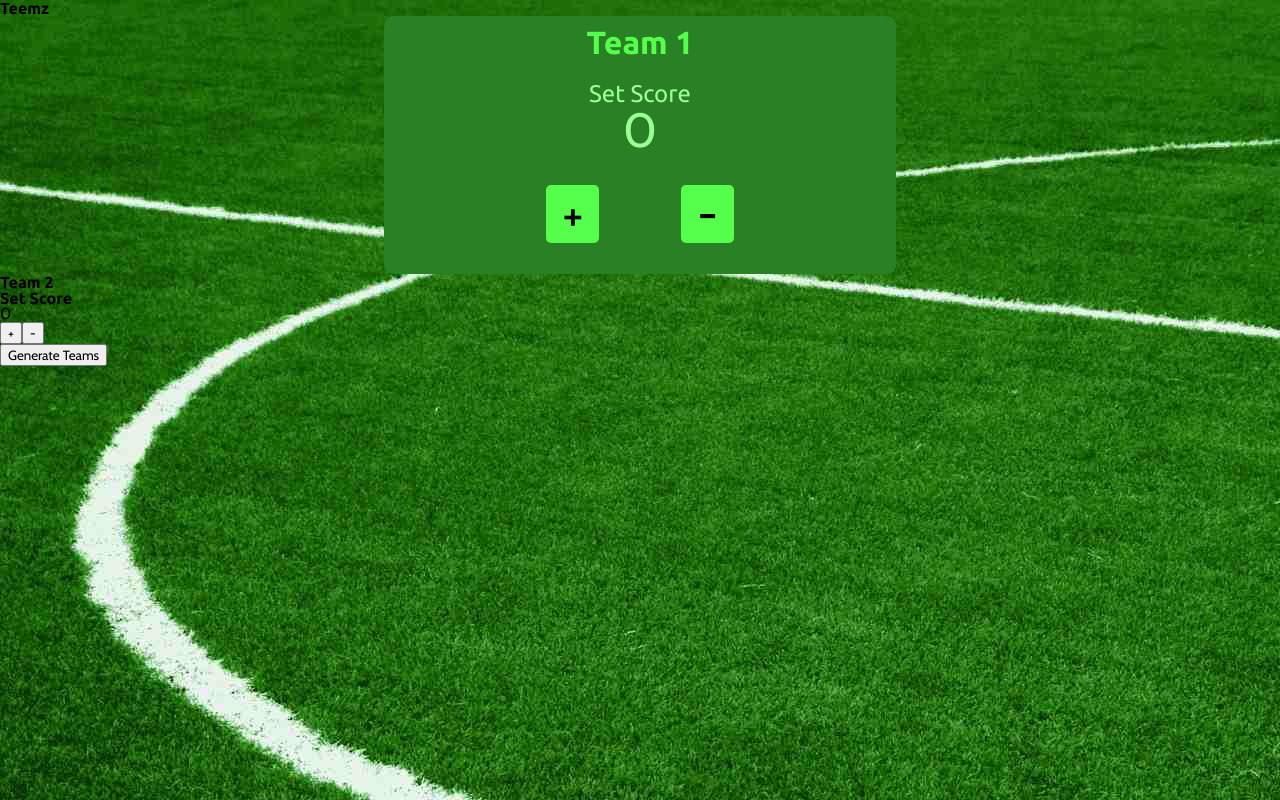
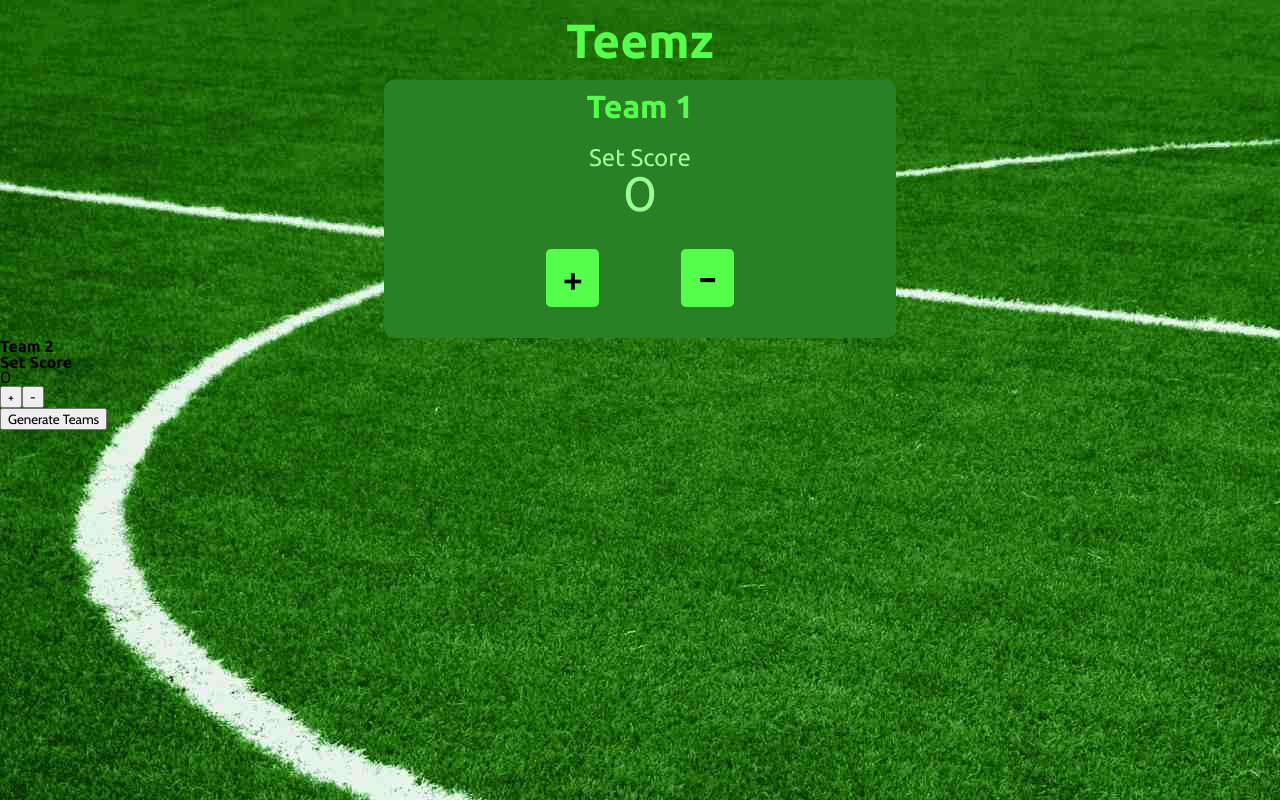
Before and after one commit to teemz-app/teemz-frontend, a React (Create React App) app: page / in a window 1280 px wide. Built offline with nearby package versions, Linux system fonts and the light colour scheme.

Commit message:
styled header

```diff
--- a/src/App.js
+++ b/src/App.js
@@ -3,7 +3,9 @@ import GenerateTeams from './components/GenerateTeams';
 
 const App = () => (
     <>
-        <h1>Teemz</h1>
+        <header>
+            <h1 className="title">Teemz</h1>
+        </header>
         <GenerateMatch />
         <GenerateTeams />
     </>
--- a/src/index.css
+++ b/src/index.css
@@ -5,3 +5,14 @@
 
 
 @import "./styles/teamCard.css";
+
+
+
+.title {
+    color: var(--brightGreen);
+
+    text-align: center;
+    font-size: 3rem;
+
+    margin: 1rem;
+}
```
